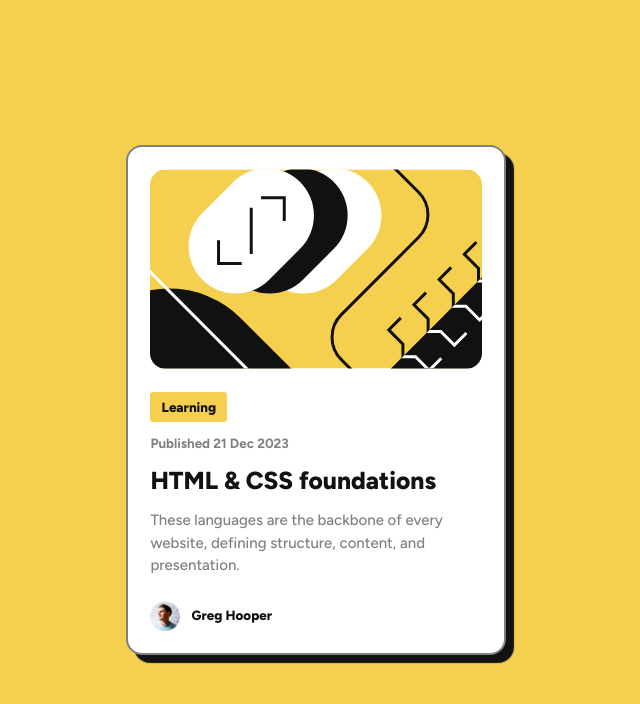
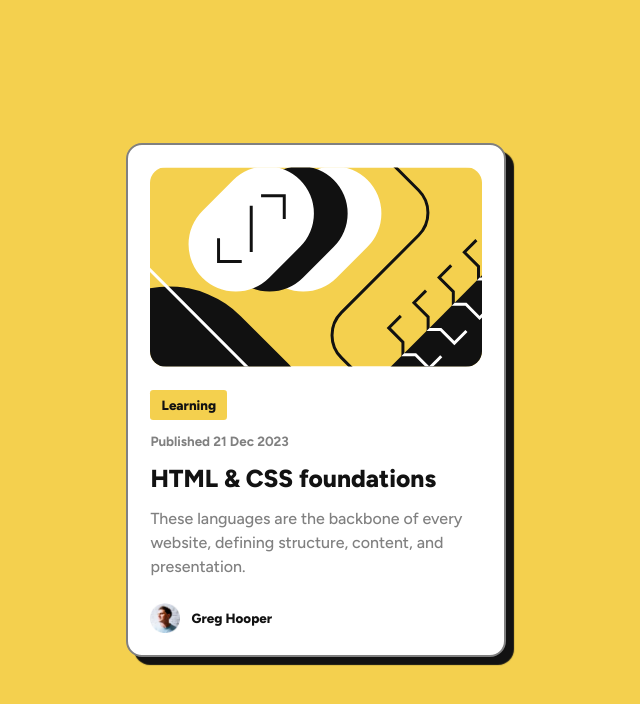
Before and after one commit to gakrita/frontend-mentor--blog-preview-card, a plain HTML site: page index.html in a window 1280 px wide. Shown: the whole page, without its empty margins (324-964 px from the left). Drawn offline with Linux system fonts and the light colour scheme.

Commit message:
Update style.css

```diff
--- a/style.css
+++ b/style.css
@@ -9,7 +9,7 @@
 
   --fs-200: 0.7375rem;
   --fs-300: 0.8375rem;
-  --fs-400: 0.9375rem;
+  --fs-400: 1rem;
   --fs-700: 1.2375rem;
   --fs-900: 1.5375rem;
 
```
